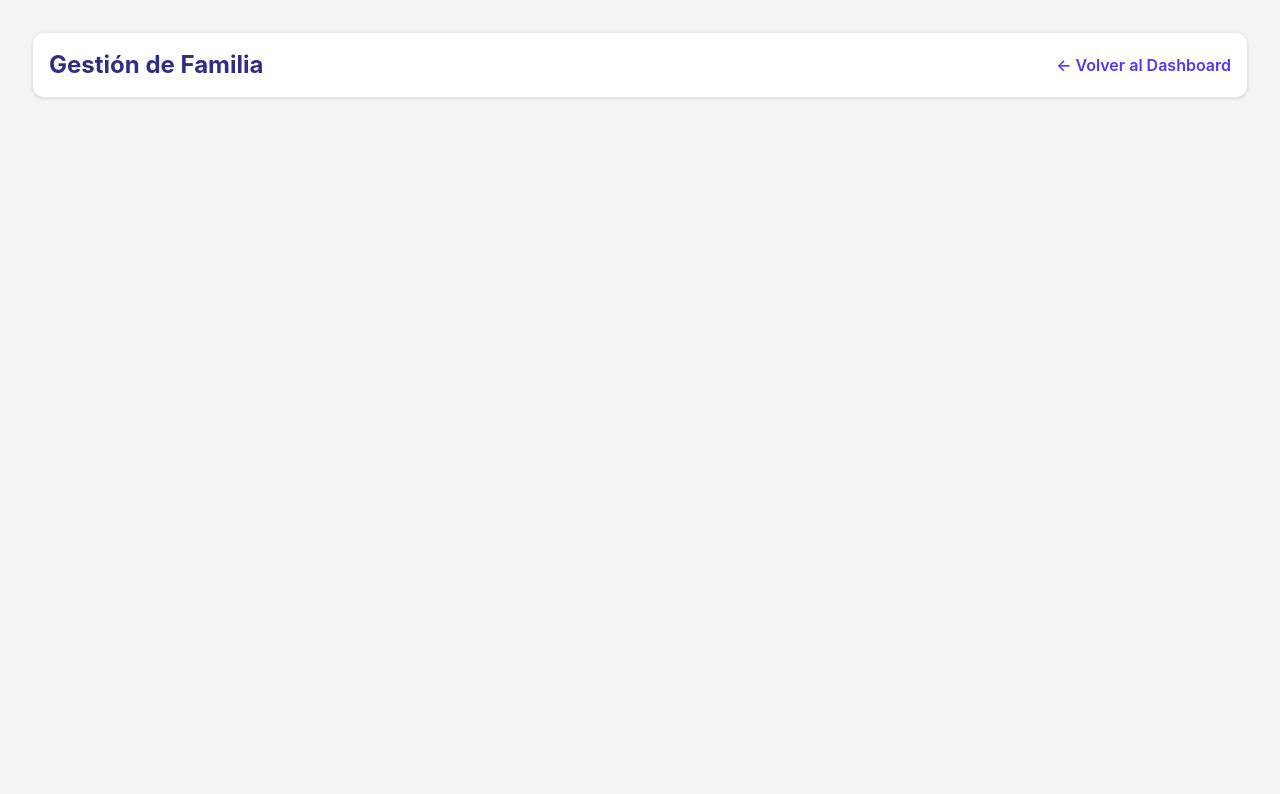
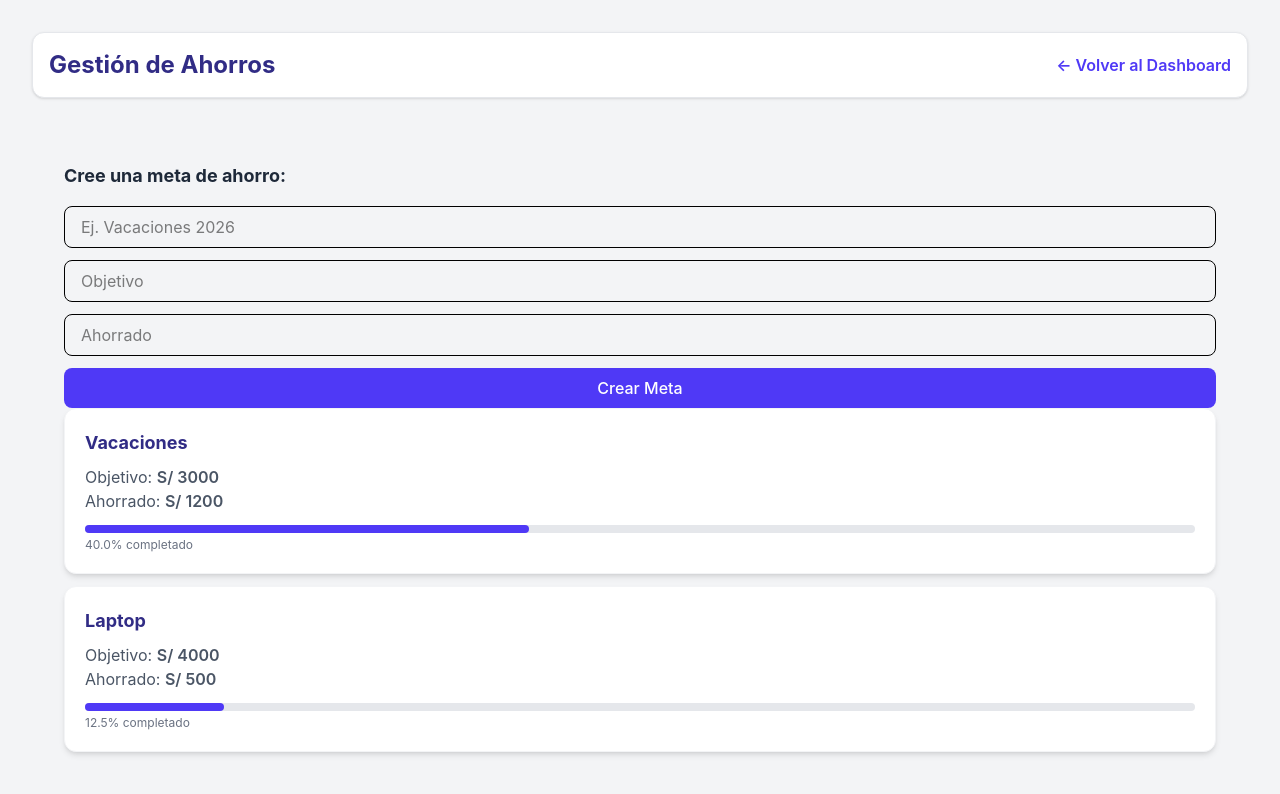
Before and after one commit to Rhoy16/p1prograWebG1, a React (Vite) app in the folder famibalance-app/: page /metas in a window 1280 px wide. Shown: the top 794 px of the page. Built offline with nearby package versions, Linux system fonts and the light colour scheme.

Commit message:
Vfinal de metas

```diff
--- /dev/null
+++ b/famibalance-app/src/component/DiseñoMeta.jsx
@@ -0,0 +1,36 @@
+const DiseñoMeta = ({ meta }) => {
+  const porcentaje = (meta.ahorrado / meta.objetivo) * 100;
+
+  return (
+    <li className="bg-white p-5 rounded-xl shadow-md border border-gray-100 mb-3 hover:shadow-lg transition">
+
+
+      <h3 className="text-lg font-bold text-indigo-900 mb-2">
+        {meta.nombre}
+      </h3>
+
+      <p className="text-gray-600">
+        Objetivo: <span className="font-semibold">S/ {meta.objetivo}</span>
+      </p>
+
+      {/* Ahorrado */}
+      <p className="text-gray-600">
+        Ahorrado: <span className="font-semibold">S/ {meta.ahorrado}</span>
+      </p>
+
+      <div className="w-full bg-gray-200 rounded-full h-2 mt-3">
+        <div
+          className="bg-indigo-600 h-2 rounded-full transition-all"
+          style={{ width: `${porcentaje > 100 ? 100 : porcentaje}%` }}
+        ></div>
+
+      </div>
+      <p className="text-xs text-gray-500 mt-1">
+        {porcentaje.toFixed(1)}% completado
+      </p>
+
+    </li>
+  );
+};
+
+export default DiseñoMeta;
--- a/famibalance-app/src/views/Metas.jsx
+++ b/famibalance-app/src/views/Metas.jsx
@@ -1,18 +1,71 @@
 import { useState } from "react";
 import { Link } from "react-router-dom";
+import DiseñoMeta from "../component/DiseñoMeta";
 const  Metas = () =>{
-    const [metas,setMetas] = useState(3000);
-    const [ahorrado,setAhorrado] = useState(1200);
+    const [objetivo, setObjetivo] = useState("");
+    const [ahorrado, setAhorrado] = useState("");
+    const [textoMetas,setTextoMetas]=useState("");
+    const [listaMetas,setListaMetas] = useState([
+  {
+    nombre: "Vacaciones",
+    objetivo: 3000,
+    ahorrado: 1200
+  },
+  {
+    nombre: "Laptop",
+    objetivo: 4000,
+    ahorrado: 500
+  }
+    ]);
+
+    const handleTextoMeta = (e) => {
+        setTextoMetas(e.target.value);
+    }
 
 
     return <div className="min-h-screen bg-gray-100 p-8">
       <nav className="mb-8 flex justify-between items-center bg-white p-4 rounded-xl shadow-sm border border-gray-200">
-        <h1 className="text-2xl font-bold text-indigo-900">Gestión de Familia</h1>
+        <h1 className="text-2xl font-bold text-indigo-900">Gestión de Ahorros</h1>
         <Link to="/dashboard" className="text-indigo-600 hover:text-indigo-800 font-semibold">
           ← Volver al Dashboard
         </Link>
       </nav>
+
+      <div className="min-h-screen bg-gray-100 p-8">
+        <h2 className="text-lg font-bold text-gray-800 mb-4">Cree una meta de ahorro: </h2>
+            <form className="space-y-3">
+        <input
+            type="text"
+            placeholder="Ej. Vacaciones 2026"
+            className="w-full px-4 py-2 border rounded-lg focus:outline-none focus:ring-2 focus:ring-blue-500 transition "
+            value={textoMetas} onChange={handleTextoMeta}
+        ></input>
+        <input type="number" placeholder="Objetivo" className="w-full px-4 py-2 border rounded-lg"
+        value={objetivo} onChange={(e) => setObjetivo(e.target.value)}/>
+
+        <input type="number" placeholder="Ahorrado" className="w-full px-4 py-2 border rounded-lg"
+        value={ahorrado} onChange={(e) => setAhorrado(e.target.value)}/>
+
+        <button type = "button"className="w-full bg-indigo-600 text-white py-2 rounded-lg font-medium hover:bg-indigo-700 transition"
+         onClick={() => {
+    setListaMetas([...listaMetas,{nombre: textoMetas,
+        objetivo: Number(objetivo),
+        ahorrado: Number(ahorrado)}
+    ]);
+    setTextoMetas("");
+    setObjetivo("");
+    setAhorrado("");
+}}>Crear Meta
+</button>
+    </form>
+    <ul>
+        {listaMetas.map((meta) => {
+            return <DiseñoMeta meta={meta} />
+        })}
+    </ul>
+
       </div>
+    </div>
 
 }
 export default Metas;
```
